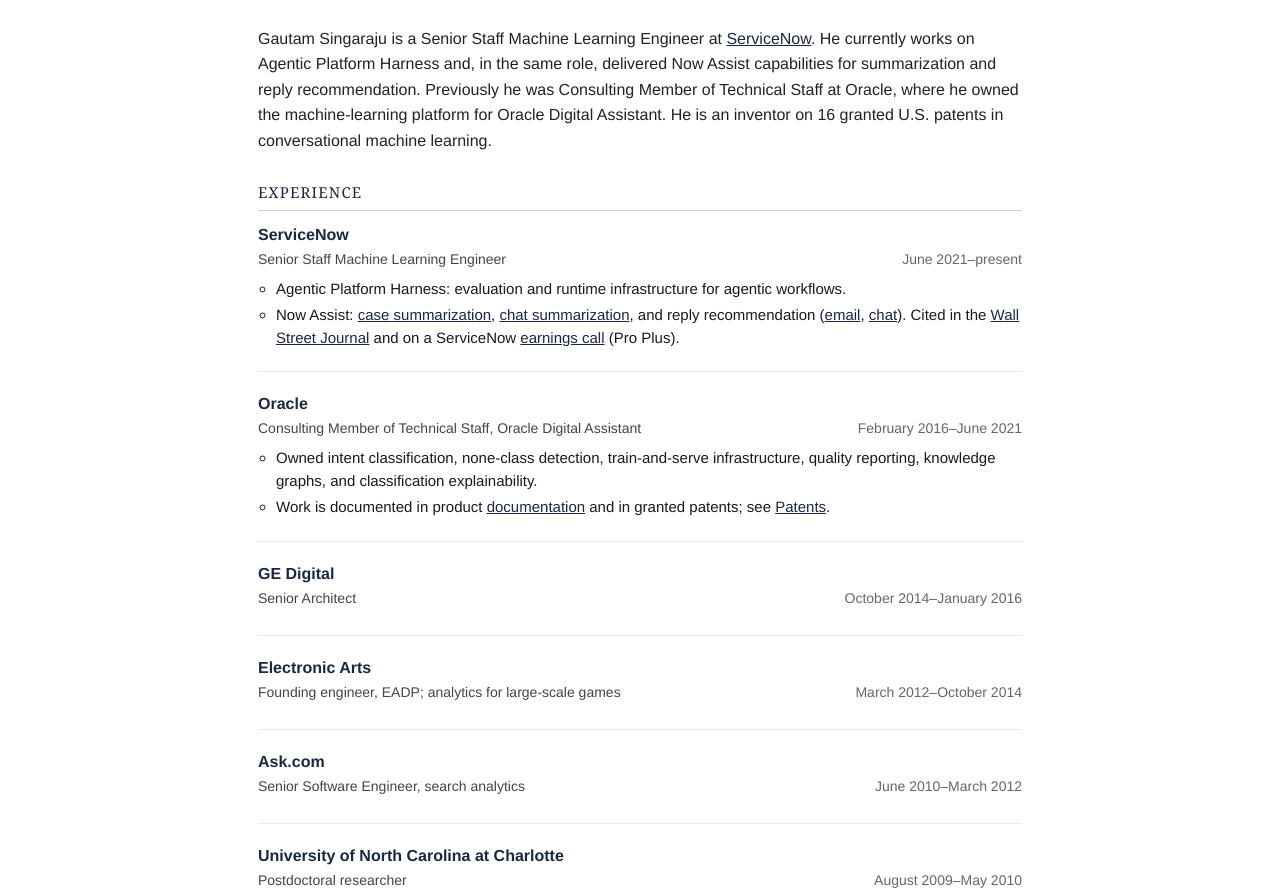
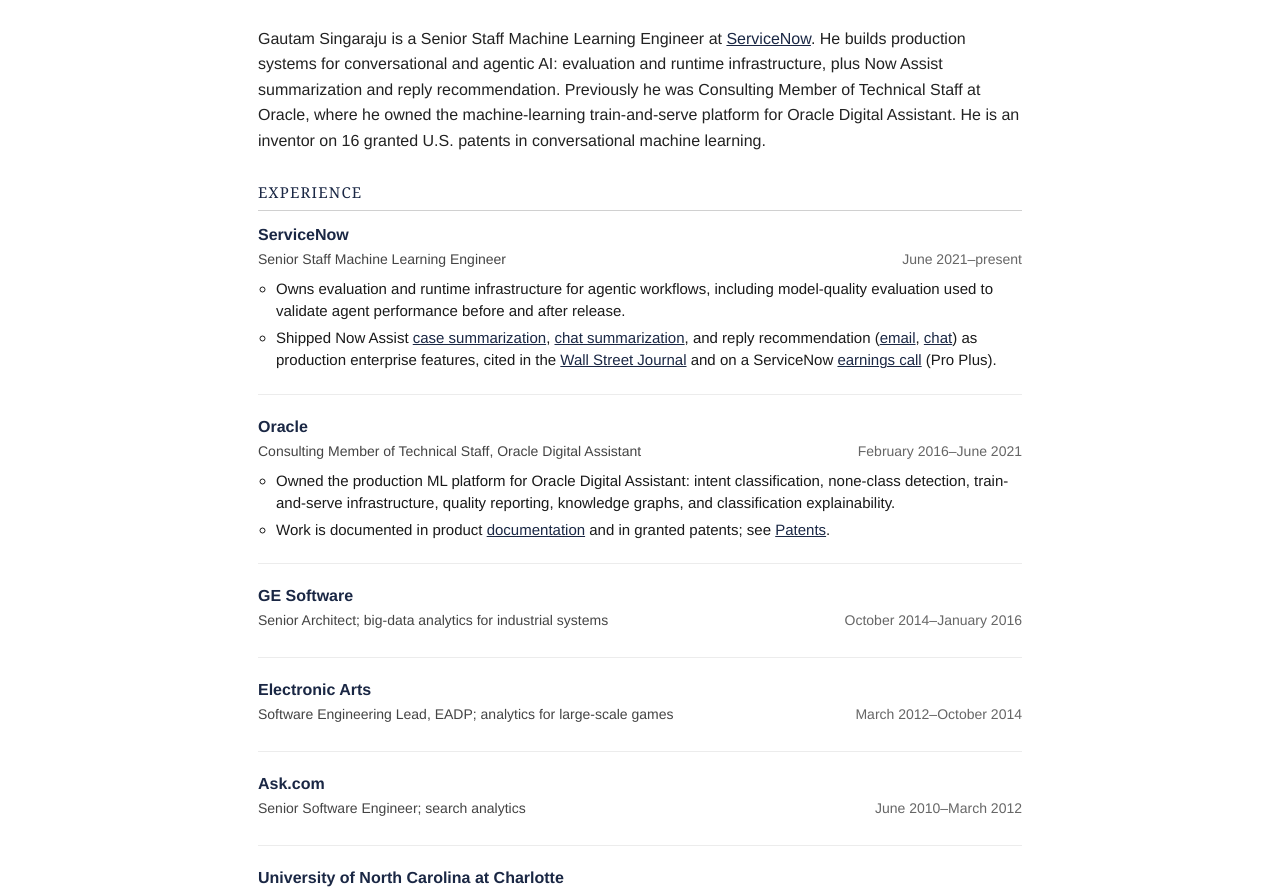
Before and after one commit to gautamsingaraju/gautamsingaraju.github.io, a plain HTML site: page index.html in a window 1280 px wide. Shown: the part 159-1054 px from the top of the page. Drawn offline with Linux system fonts and the light colour scheme.

Commit message:
Tighten the profile for a Staff-level search.
Lead with conversational and agentic AI, and give each role a public scope line that matches LinkedIn.

Co-authored-by: Cursor <cursoragent@cursor.com>

```diff
--- a/index.html
+++ b/index.html
@@ -3,8 +3,8 @@
 <head>
     <meta charset="utf-8" />
     <meta name="viewport" content="width=device-width, initial-scale=1" />
-    <title>Gautam Singaraju, Ph.D. | Senior Staff Machine Learning Engineer</title>
-    <meta name="description" content="Senior Staff Machine Learning Engineer. Production conversational and generative AI at ServiceNow; previously Oracle Digital Assistant. 16 U.S. patents." />
+    <title>Gautam Singaraju, Ph.D. | Senior Staff ML Engineer, Conversational and Agentic AI</title>
+    <meta name="description" content="Senior Staff Machine Learning Engineer at ServiceNow. Production conversational and agentic AI; previously owned Oracle Digital Assistant ML. 16 U.S. patents." />
     <link rel="stylesheet" type="text/css" href="styles.css" />
 </head>
 <body class="site">
@@ -13,7 +13,7 @@
         <img class="header-photo" alt="Gautam Singaraju" src="images/gautam.jpg" />
         <div>
             <p class="header-name"><a href="index.html">Gautam Singaraju</a>, Ph.D.</p>
-            <p class="header-role">Senior Staff ML Engineer, <a href="https://www.servicenow.com" target="_blank">ServiceNow</a> · Agentic Platform Harness</p>
+            <p class="header-role">Senior Staff ML Engineer, <a href="https://www.servicenow.com" target="_blank">ServiceNow</a> · Conversational and Agentic AI</p>
             <p class="header-meta">gautam.singaraju @ gmail.com · <a href="https://www.linkedin.com/in/gautams" target="_blank">LinkedIn</a></p>
         </div>
     </div>
@@ -31,10 +31,10 @@
         <p class="home-lead">
             Gautam Singaraju is a Senior Staff Machine Learning Engineer at
             <a href="https://www.servicenow.com" target="_blank">ServiceNow</a>.
-            He currently works on Agentic Platform Harness and, in the same role,
-            delivered Now Assist capabilities for summarization and reply recommendation.
+            He builds production systems for conversational and agentic AI: evaluation and
+            runtime infrastructure, plus Now Assist summarization and reply recommendation.
             Previously he was Consulting Member of Technical Staff at Oracle, where he owned
-            the machine-learning platform for Oracle Digital Assistant.
+            the machine-learning train-and-serve platform for Oracle Digital Assistant.
             He is an inventor on 16 granted U.S. patents in conversational machine learning.
         </p>
 
@@ -44,14 +44,14 @@
                 <p class="place"><a href="https://www.servicenow.com" target="_blank">ServiceNow</a></p>
                 <p class="role">Senior Staff Machine Learning Engineer <span class="dates">June 2021&ndash;present</span></p>
                 <ul>
-                    <li>Agentic Platform Harness: evaluation and runtime infrastructure for agentic workflows.</li>
-                    <li>Now Assist:
+                    <li>Owns evaluation and runtime infrastructure for agentic workflows, including model-quality evaluation used to validate agent performance before and after release.</li>
+                    <li>Shipped Now Assist
                     <a href="https://www.servicenow.com/company/media/press-room/genai-text-to-code-case-summarization.html" target="_blank">case summarization</a>,
                     <a href="https://docs.servicenow.com/bundle/vancouver-intelligent-experiences/page/administer/now-assist-platform/concept/now-assist-chat-summary.html" target="_blank">chat summarization</a>,
                     and reply recommendation
                     (<a href="https://docs.servicenow.com/bundle/xanadu-intelligent-experiences/page/administer/now-assist-platform/concept/now-assist-email-recommendation.html" target="_blank">email</a>,
-                    <a href="https://www.servicenow.com/docs/bundle/xanadu-intelligent-experiences/page/administer/now-assist-platform/concept/now-assist-chat-recommendation.html" target="_blank">chat</a>).
-                    Cited in the
+                    <a href="https://www.servicenow.com/docs/bundle/xanadu-intelligent-experiences/page/administer/now-assist-platform/concept/now-assist-chat-recommendation.html" target="_blank">chat</a>)
+                    as production enterprise features, cited in the
                     <a href="https://www.wsj.com/articles/servicenow-goes-for-ai-bonus-round-233ef7a2" target="_blank">Wall Street Journal</a>
                     and on a ServiceNow
                     <a href="https://www.investing.com/news/stock-market-news/earnings-call-servicenow-tops-q4-expectations-with-robust-growth-93CH-3282863" target="_blank">earnings call</a>
@@ -62,7 +62,7 @@
                 <p class="place"><a href="https://www.oracle.com/application-development/cloud-services/digital-assistant/" target="_blank">Oracle</a></p>
                 <p class="role">Consulting Member of Technical Staff, Oracle Digital Assistant <span class="dates">February 2016&ndash;June 2021</span></p>
                 <ul>
-                    <li>Owned intent classification, none-class detection, train-and-serve infrastructure, quality reporting, knowledge graphs, and classification explainability.</li>
+                    <li>Owned the production ML platform for Oracle Digital Assistant: intent classification, none-class detection, train-and-serve infrastructure, quality reporting, knowledge graphs, and classification explainability.</li>
                     <li>Work is documented in product
                     <a href="https://docs.oracle.com/en/cloud/paas/digital-assistant/use-chatbot/intents1.html#GUID-D59BF20D-DFAC-4CF9-A672-9FCE8F770DCB" target="_blank">documentation</a>
                     and in granted patents; see
@@ -70,20 +70,20 @@
                 </ul>
             </li>
             <li>
-                <p class="place"><a href="https://www.ge.com/digital/" target="_blank">GE Digital</a></p>
-                <p class="role">Senior Architect <span class="dates">October 2014&ndash;January 2016</span></p>
+                <p class="place"><a href="https://www.ge.com/digital/" target="_blank">GE Software</a></p>
+                <p class="role">Senior Architect; big-data analytics for industrial systems <span class="dates">October 2014&ndash;January 2016</span></p>
             </li>
             <li>
                 <p class="place"><a href="https://www.ea.com" target="_blank">Electronic Arts</a></p>
-                <p class="role">Founding engineer, EADP; analytics for large-scale games <span class="dates">March 2012&ndash;October 2014</span></p>
+                <p class="role">Software Engineering Lead, EADP; analytics for large-scale games <span class="dates">March 2012&ndash;October 2014</span></p>
             </li>
             <li>
                 <p class="place"><a href="https://www.ask.com" target="_blank">Ask.com</a></p>
-                <p class="role">Senior Software Engineer, search analytics <span class="dates">June 2010&ndash;March 2012</span></p>
+                <p class="role">Senior Software Engineer; search analytics <span class="dates">June 2010&ndash;March 2012</span></p>
             </li>
             <li>
                 <p class="place"><a href="https://www.charlotte.edu" target="_blank">University of North Carolina at Charlotte</a></p>
-                <p class="role">Postdoctoral researcher <span class="dates">August 2009&ndash;May 2010</span></p>
+                <p class="role">Postdoctoral researcher; botnet and domain-reputation analysis <span class="dates">August 2009&ndash;May 2010</span></p>
             </li>
         </ul>
 
```
Also changed, not shown: earlier.html (+1 -1 lines), publications.html (+1 -1 lines).
